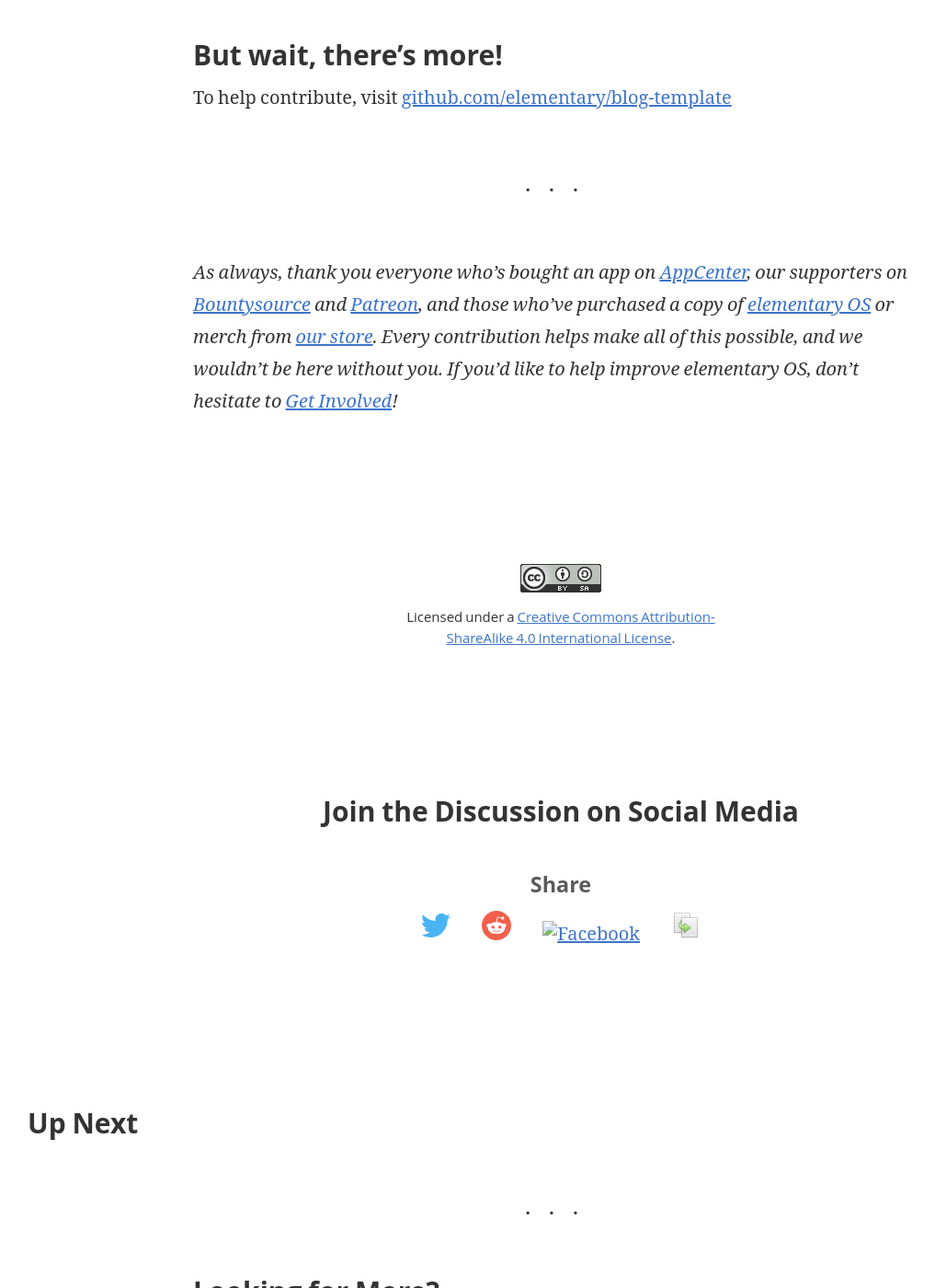
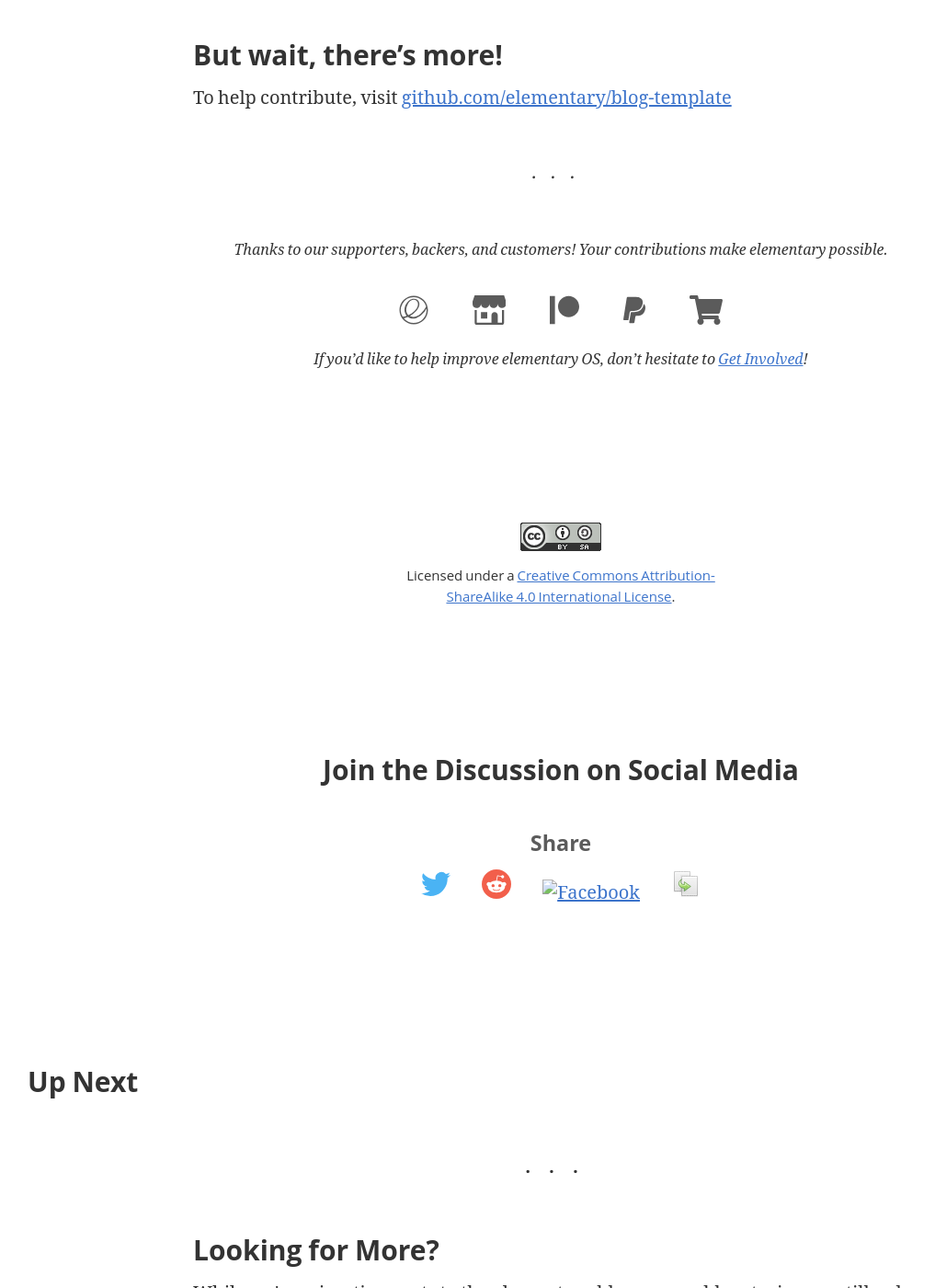
Before and after one commit to elementary/blog-template, a Jekyll site: the page built from _posts/1992-02-01-test.md, in a window 1280 px wide and 1400 px high, scrolled down 5796 px. Shown: the whole window at 92% size, without its empty margins (30-1047 px from the left). Built offline with Jekyll 4.4.1, drawn with Linux system fonts in a browser that asks for light colours; our own code applies the rules of GitHub Pages for plain Markdown files.

Commit message:
Redesign the thanks footer (#18)
* Redesign the thanks footer

* Update _includes/thanks.html

Co-Authored-By: Cassidy James Blaede <cassidy@elementary.io>

* Update _includes/thanks.html

Co-Authored-By: Cassidy James Blaede <cassidy@elementary.io>

* replace column gap with margins

```diff
--- /dev/null
+++ b/_includes/thanks.html
@@ -0,0 +1,58 @@
+{% unless page.thanks %}
+<div class="thanks">
+  <hr/>
+
+  <p>Thanks to our supporters, backers, and customers! Your contributions make elementary possible.</p>
+
+  <div class="links">
+    <a
+      href="https://elementary.io/"
+      rel="noreferrer nofollow noopener"
+      target="_blank"
+      title="elementary downloads"
+    >
+      {% include svg/elementary.svg %}
+    </a>
+
+    <a
+      href="https://appcenter.elementary.io"
+      rel="noreferrer nofollow noopener"
+      target="_blank"
+      title="AppCenter"
+    >
+      {% include svg/appcenter.svg %}
+    </a>
+
+    <a
+      href="https://www.patreon.com/elementary"
+      rel="noreferrer nofollow noopener"
+      target="_blank"
+      title="Patreon"
+    >
+      {% include svg/patreon.svg %}
+    </a>
+
+    <a
+      href="https://www.paypal.me/elementary"
+      rel="noreferrer nofollow noopener"
+      target="_blank"
+      title="Paypal"
+    >
+      {% include svg/paypal.svg %}
+    </a>
+
+    <a
+      href="https://elementary.io/store/"
+      rel="noreferrer nofollow noopener"
+      target="_blank"
+      title="elementary merch store"
+    >
+      {% include svg/shopping-cart.svg %}
+    </a>
+  </div>
+
+  <p>If you’d like to help improve elementary OS, don’t hesitate to <a href="https://elementary.io/get-involved">Get Involved</a>!</p>
+
+</div>
+
+{% endunless %}
--- a/_includes/thanks.md
+++ /dev/null
@@ -1,15 +0,0 @@
-{% unless page.thanks %}
-
-
----
-
-_As always, thank you everyone who’s bought an app on [AppCenter], our supporters on [Bountysource] and [Patreon], and those who’ve purchased a copy of [elementary OS] or merch from [our store]. Every contribution helps make all of this possible, and we wouldn’t be here without you. If you’d like to help improve elementary OS, don’t hesitate to [Get Involved]!_
-
-[AppCenter]: https://appcenter.elementary.io
-[Bountysource]: https://salt.bountysource.com/teams/elementary
-[Patreon]: https://www.patreon.com/elementary
-[elementary OS]: https://elementary.io/
-[our store]: https://elementary.io/store/
-[Get Involved]: https://elementary.io/get-involved
-
-{% endunless %}
--- a/_layouts/post.html
+++ b/_layouts/post.html
@@ -17,8 +17,7 @@
     {{ content }}
   </section>
 
-  {% capture thanks %}{% include thanks.md %}{% endcapture %}
-  {{ thanks | markdownify }}
+  {% include thanks.html %}
 </article>
 
 {% include license.html %}
--- a/_sass/_layout.scss
+++ b/_sass/_layout.scss
@@ -81,6 +81,23 @@
       padding: 0 0.5rem;
     }
   }
+
+  .thanks {
+    font-size: 0.8em;
+    font-style: italic;
+    text-align: center;
+
+    .links {
+        display: flex;
+        justify-content: center;
+
+        svg {
+          height: 2em;
+          margin-left: 1.5em;
+          margin-right: 1.5em;
+        }
+    }
+  }
 }
 
 hr {
```
Also changed, not shown: _includes/svg/appcenter.svg (added), _includes/svg/elementary.svg (added), _includes/svg/patreon.svg (added), _includes/svg/paypal.svg (added), _includes/svg/shopping-cart.svg (added).
